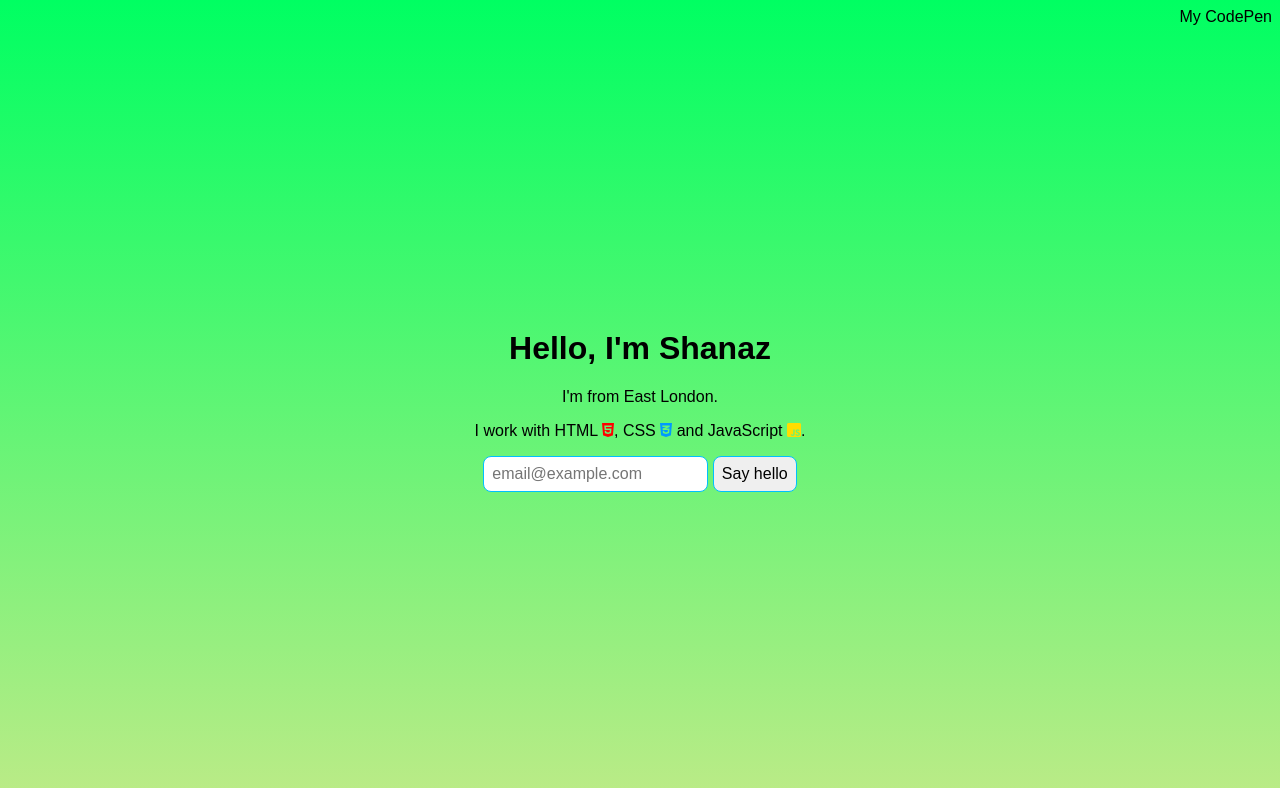
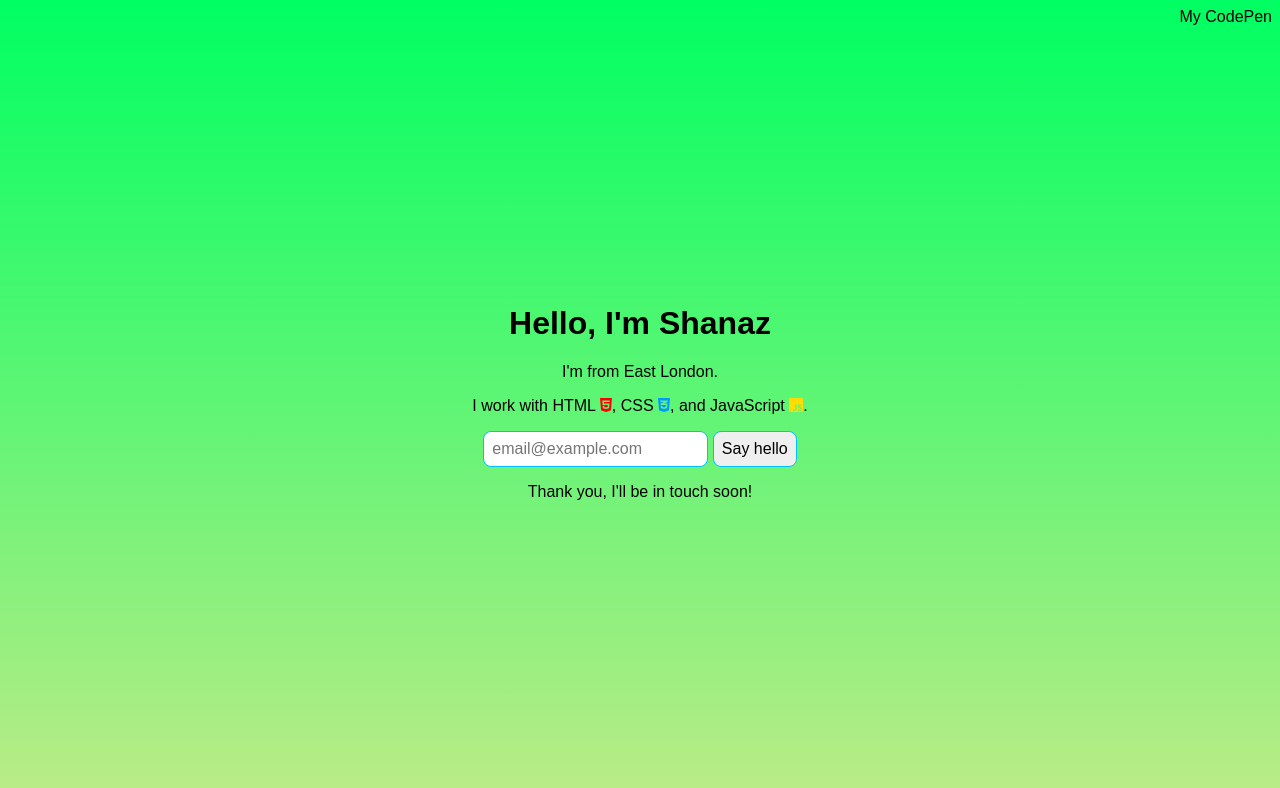
Before and after one commit to citygirl1207/personal-site, a plain HTML site: page index.html in a window 1280 px wide. Drawn offline with Linux system fonts and the light colour scheme.

Commit message:
Update index.html

```diff
--- a/index.html
+++ b/index.html
@@ -15,11 +15,13 @@
     <main>
         <h1>Hello, I'm Shanaz</h1>
         <p>I'm from East London.</p>
-        <p>I work with HTML <i class="fa-brands fa-html5 fa-bounce" style="color: #ff0000;"></i>, CSS <i class="fa-brands fa-css3-alt fa-bounce" style="color: #0099ff;"></i> and JavaScript <i class="fa-brands fa-square-js fa-bounce" style="color: #ffdd00;"></i>.</p>
-        <form>
-            <input type="email" placeholder="email@example.com">
+        <p>I work with HTML <i class="fa-brands fa-html5 fa-bounce" style="color: #ff0000;"></i>, CSS <i class="fa-brands fa-css3-alt fa-bounce" style="color: #0099ff;"></i>, and JavaScript <i class="fa-brands fa-square-js fa-bounce" style="color: #ffdd00;"></i>.</p>
+        <form id="contactForm">
+            <input type="email" id="emailInput" placeholder="email@example.com">
             <button type="submit">Say hello</button>
         </form>
+        <p id="thankyouMessage">Thank you, I'll be in touch soon!</p>
     </main>
+    <script src="submit.js"></script>
 </body>
 </html>
```
